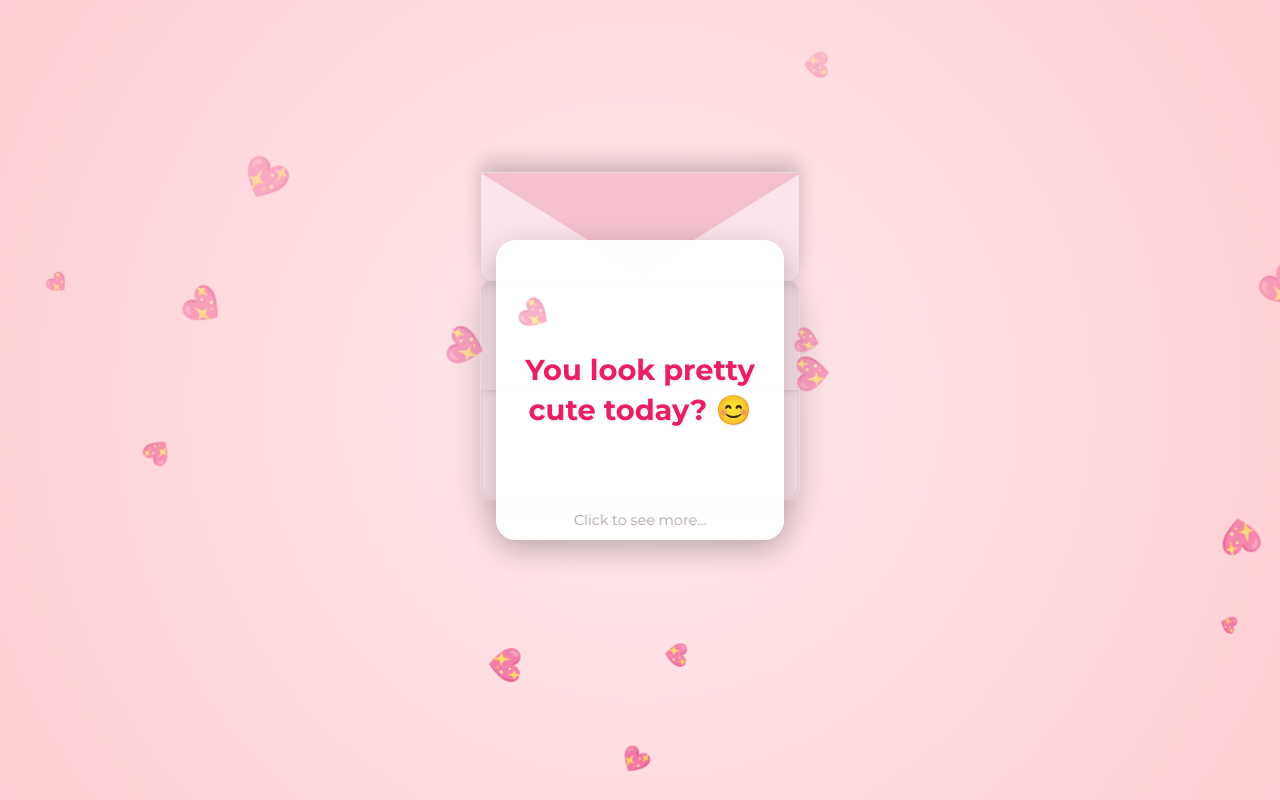
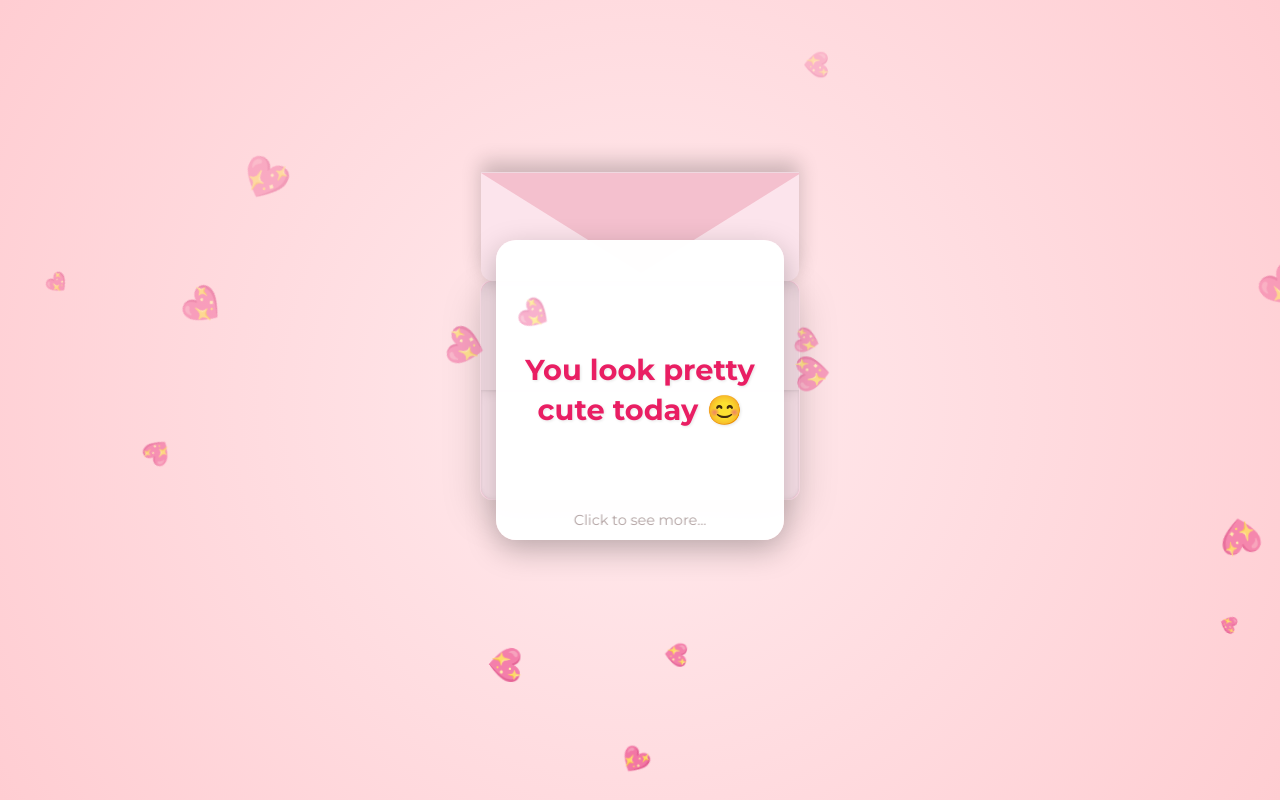
Before and after one commit to christianapatt/idk, a plain HTML site: page index.html in a window 1280 px wide. Both pictures are taken after a click on the element 640 px from the left and 390 px from the top of the page. Drawn offline with Linux system fonts and the light colour scheme.

Commit message:
Update index.html

```diff
--- a/index.html
+++ b/index.html
@@ -19,7 +19,7 @@
             <div class="heart"></div>
         </div>
         <div class="confession hidden">
-            <p class="confession-front-text">You look pretty cute today? 😊</p>
+            <p class="confession-front-text">You look pretty cute today 😊</p>
             <p class="confession-back-text">Can you be mine? 💖</p>
             <p class="flip-hint">Click to see more...</p>
         </div>
```
